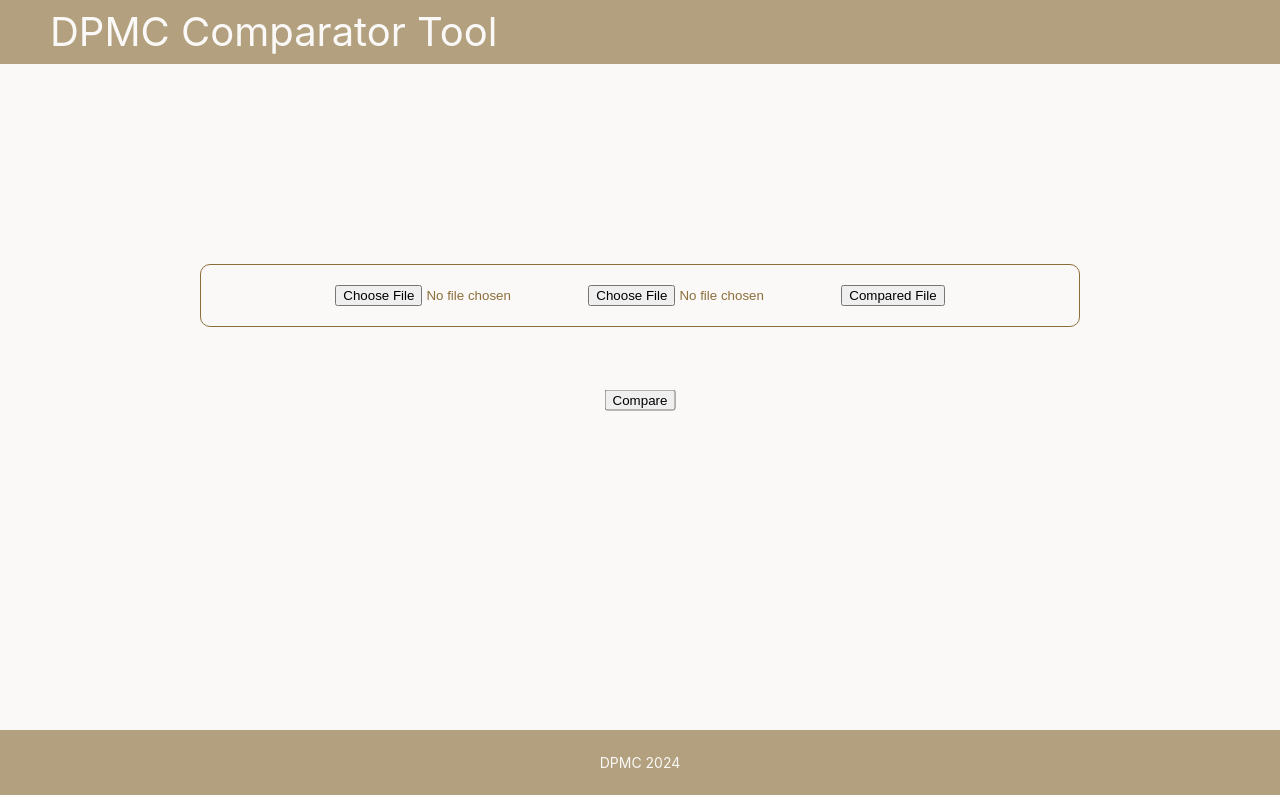
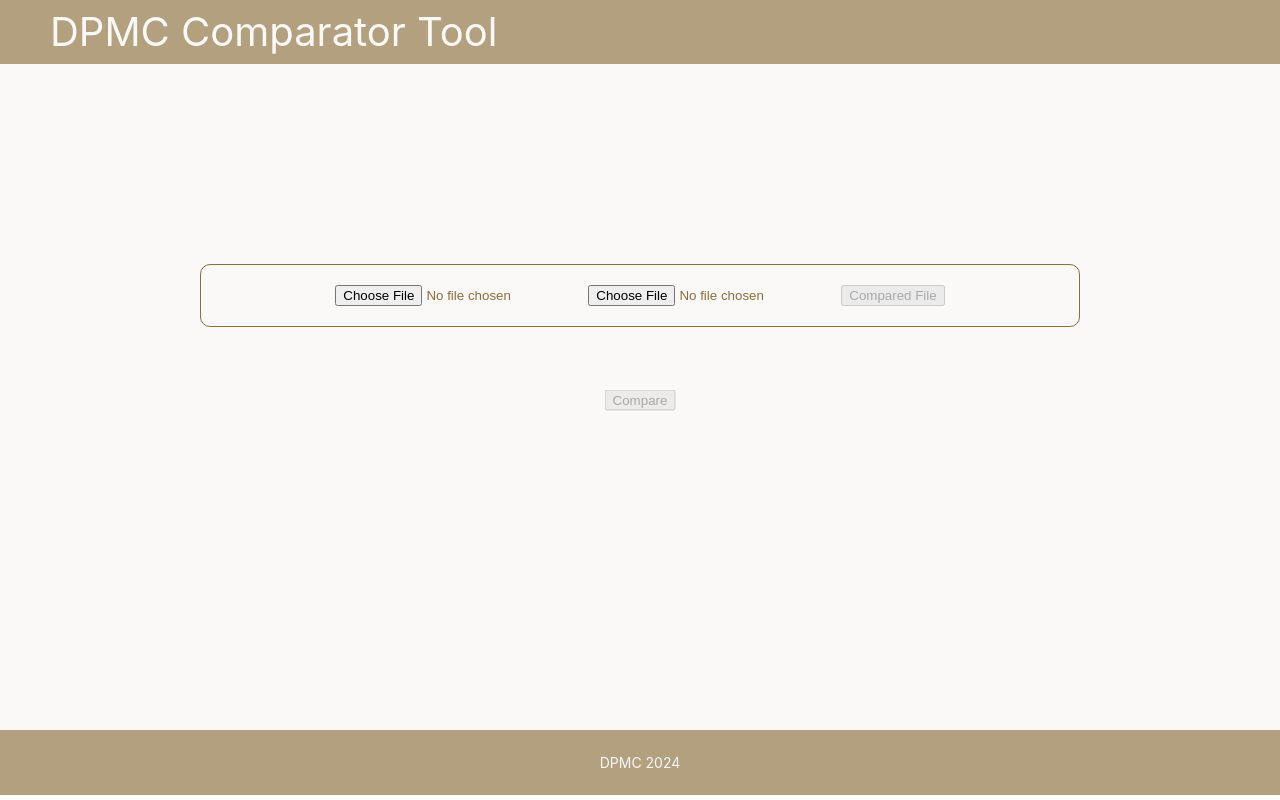
Before and after one commit to CDesiree/pdfcomparator-frontend, a React (Create React App) app: page / in a window 1280 px wide. Built offline with nearby package versions, Linux system fonts and the light colour scheme.

Commit message:
[feat] add button monitoring

```diff
--- a/src/components/pages/Home.jsx
+++ b/src/components/pages/Home.jsx
@@ -5,15 +5,25 @@ import "./Home.css"
 function Home() {
     const [file1, setFile1] = useState(null);
     const [file2, setFile2] = useState(null);
-    // const [comparedFile, setComparedFile] = useState(null);
+    const [downloadDisabled, setDownloadDisabled] = useState(true);
+    const [compareDisabled, setCompareDisabled] = useState(true);
 
     const handleFile1 = (event, fileKey) => {
         setFile1(event.target.files[0]);
+        updateCompareButton(event.target.files[0], file2);
     }
 
     const handleFile2 = (event, fileKey) => {
         setFile2(event.target.files[0]);
+        updateCompareButton(file1, event.target.files[0]);
     }
+
+    const updateCompareButton = (file1, file2) => {
+        const areFilesSelected = file1 !== null && file2 !== null;
+
+        setCompareDisabled(!areFilesSelected);
+    }
+
      //To do: separate axios
     const handleCompare = () => {
         const formData = new FormData();
@@ -23,7 +33,7 @@ function Home() {
         axios.post("http://localhost:8080/api/pdf/compare", formData)
             .then(response => {
                 console.log(response.data);
-                // setComparedFile(response.data);
+                setDownloadDisabled(false);
             })
             .catch(error => {
                 console.error("Error: ", error);
@@ -40,9 +50,9 @@ function Home() {
                 <div className="table-container">
                     <input type="file" onChange={handleFile1} />
                     <input type="file" onChange={handleFile2} />
-                    <button onClick={handleDownload}>Compared File</button>
+                    <button onClick={handleDownload} disabled={downloadDisabled}>Compared File</button>
                     <div className="button-container">
-                        <button onClick={handleCompare}>Compare</button>
+                        <button onClick={handleCompare} disabled={compareDisabled}>Compare</button>
                     </div>
                 </div>
             </div>
```
